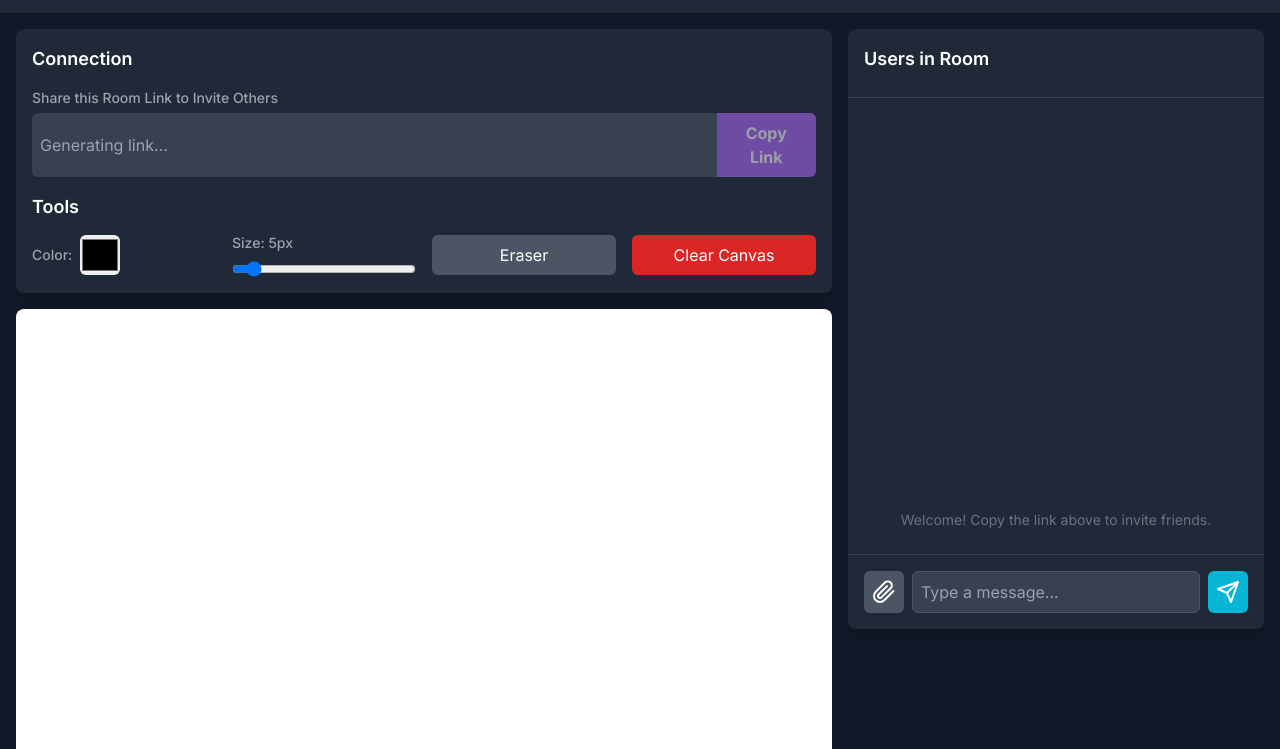
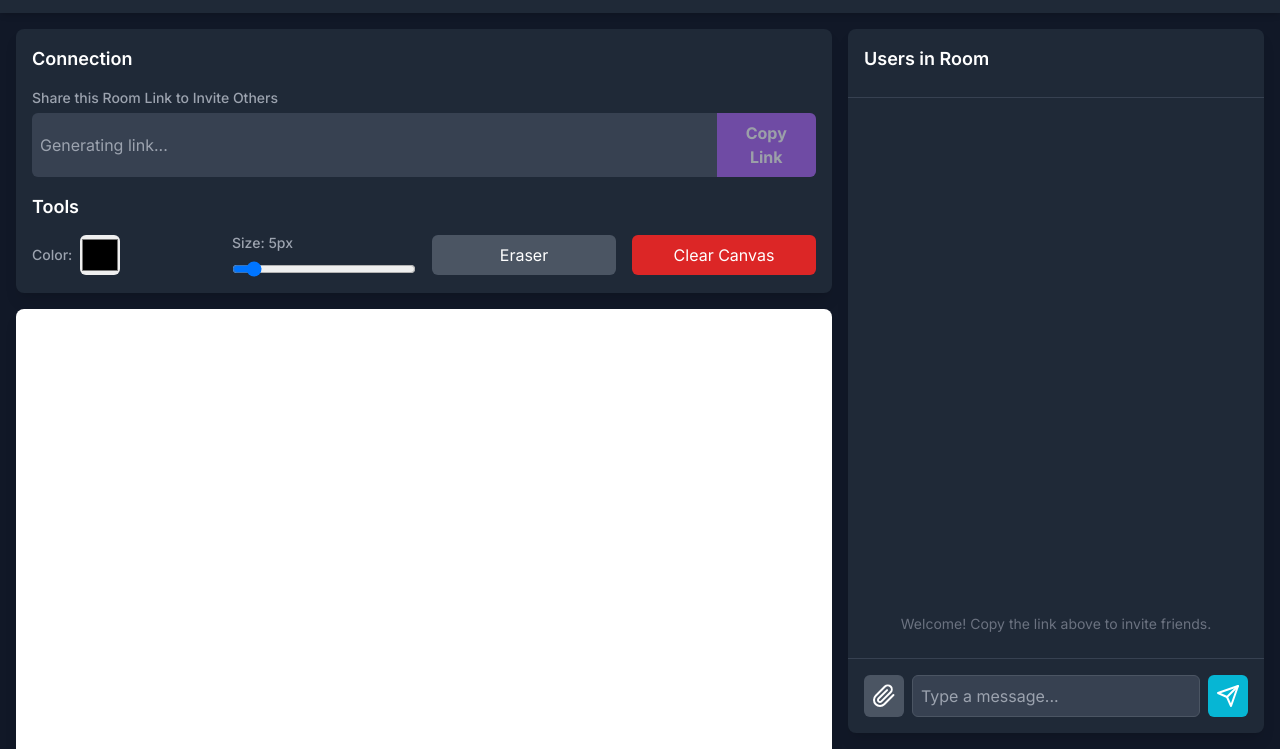
Before and after one commit to mudlbum/collabora, a plain HTML site: page index.html in a window 1280 px wide. Shown: the part 51-800 px from the top of the page. Drawn offline with nearby package versions, Linux system fonts and the light colour scheme; no server answers.

Commit message:
final touch

```diff
--- a/index.html
+++ b/index.html
@@ -121,7 +121,7 @@
         </div>
 
         <!-- Right Side: Chat -->
-        <div class="flex flex-col w-full md:w-1/3 bg-gray-800 rounded-lg shadow-lg overflow-hidden flex-shrink-0 order-first md:order-last" style="height: 80vh; max-height: 600px;">
+        <div class="flex flex-col w-full md:w-1/3 bg-gray-800 rounded-lg shadow-lg overflow-hidden flex-shrink-0 order-first md:order-last h-[80vh] max-h-[600px] md:h-auto md:max-h-full">
             <div class="p-4 border-b border-gray-700">
                 <h2 class="text-lg font-semibold mb-2">Users in Room</h2>
                 <div id="user-list" class="flex flex-wrap gap-2">
```
